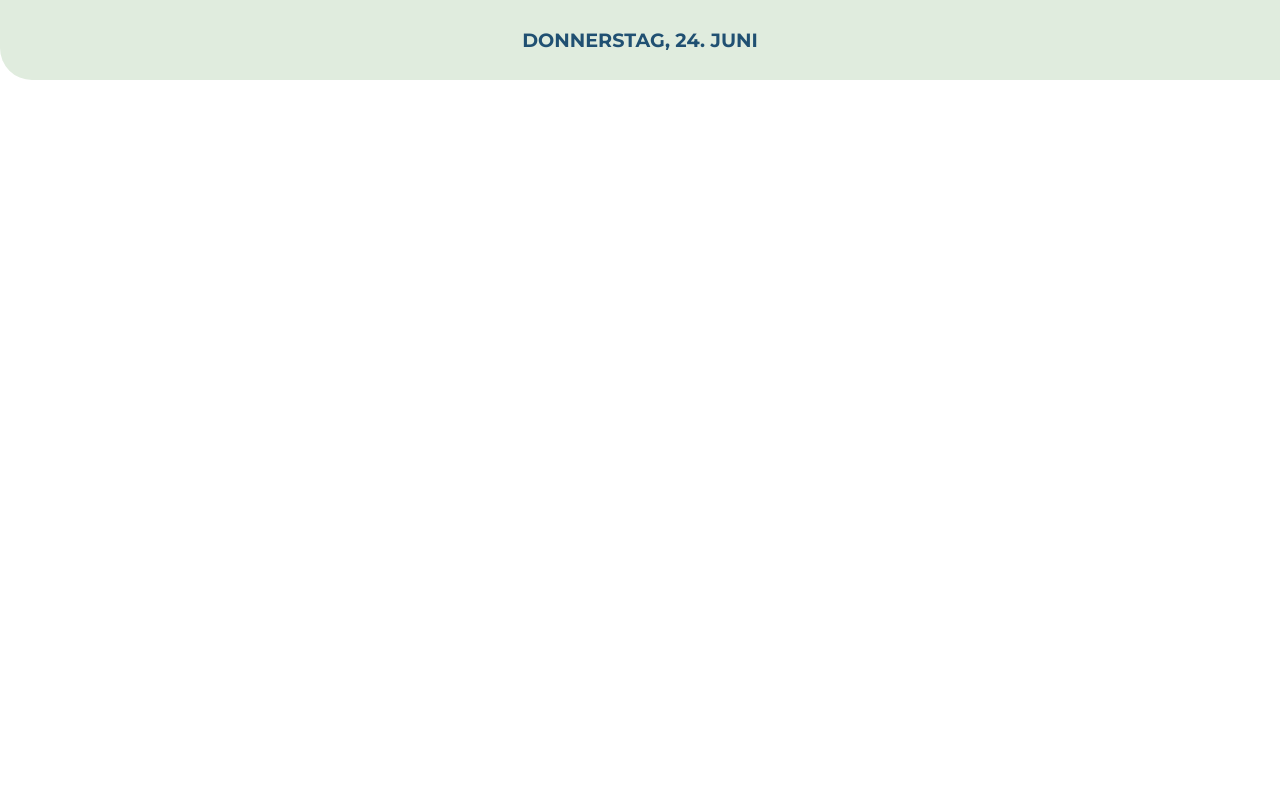
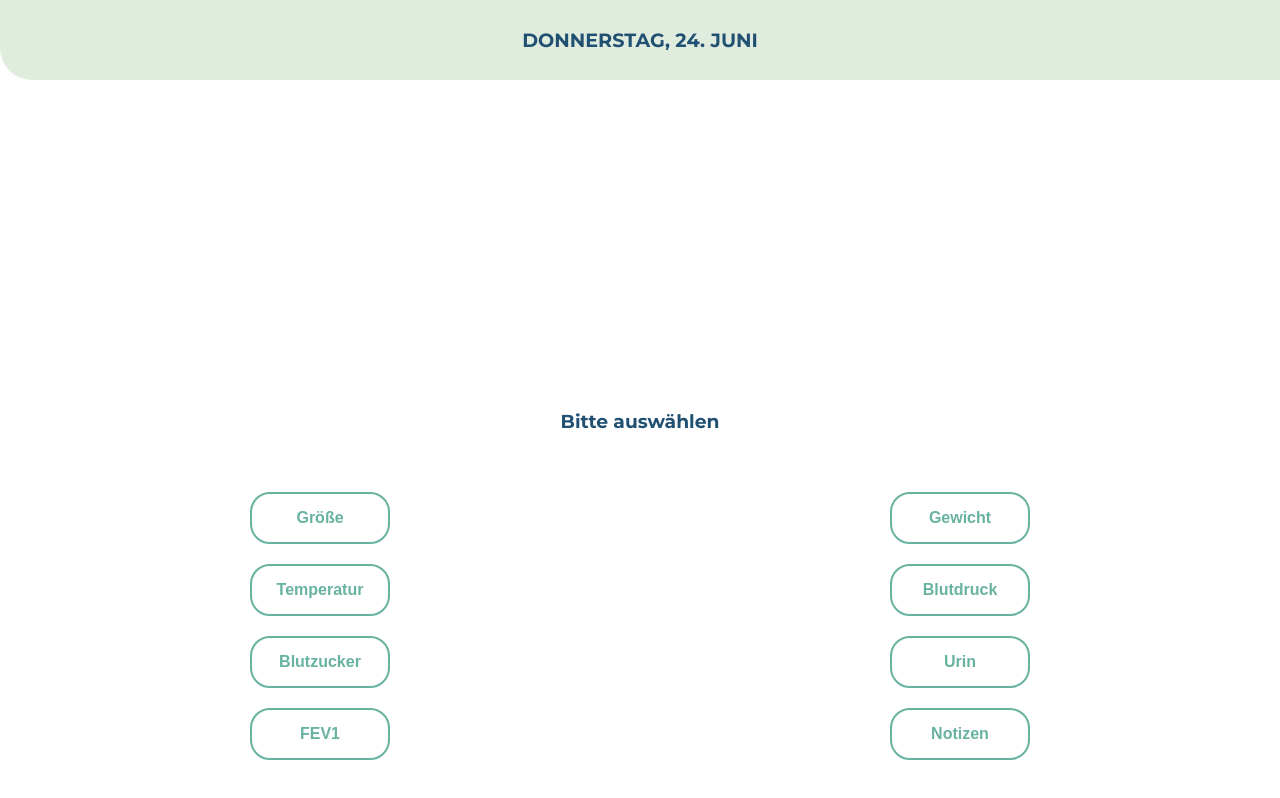
Before and after one commit to anniviz/capstone-project, a React (Create React App) app: page /observations/form in a window 1280 px wide. Built offline with nearby package versions, Linux system fonts and the light colour scheme.

Commit message:
Update ObservationFormPickerPage

```diff
--- a/src/App.js
+++ b/src/App.js
@@ -6,6 +6,7 @@ import Navbar from './components/Navbar'
 import useMedications from './hooks/useMedications'
 import FormPage from './pages/FormPage'
 import MedicationPage from './pages/MedicationPage'
+import ObservationFormPickerPage from './pages/ObservationFormPickerPage'
 import ObservationPage from './pages/ObservationPage'
 import createDateString from './services/createDayString'
 
@@ -50,6 +51,9 @@ export default function App() {
         <Route exact path={'/observations'}>
           <ObservationPage />
         </Route>
+        <Route exact path={'/observations/form'}>
+          <ObservationFormPickerPage />
+        </Route>
       </Switch>
       {location.pathname.includes('form') || <Navbar />}
     </Grid>
--- a/src/pages/ObservationFormPickerPage.js
+++ b/src/pages/ObservationFormPickerPage.js
@@ -14,7 +14,7 @@ export default function ObservationFormPickerPage() {
   ]
   return (
     <Grid>
-      Bitte wählen
+      <Heading>Bitte auswählen</Heading>
       <ButtonGrid>
         {observationTypes.map(observationType => (
           <OutlineButton key={observationType}>{observationType}</OutlineButton>
@@ -29,6 +29,7 @@ const Grid = styled.main`
   display: grid;
   grid-template-rows: 1fr auto;
   align-items: end;
+  gap: 40px;
 `
 
 const ButtonGrid = styled.div`
@@ -37,4 +38,10 @@ const ButtonGrid = styled.div`
   grid-template-rows: repeat(4, auto);
   row-gap: 20px;
   justify-items: center;
+  margin-bottom: 40px;
 `
+
+const Heading = styled.h3`
+  color: var(--color-primary);
+  justify-self: center;
+`
```
